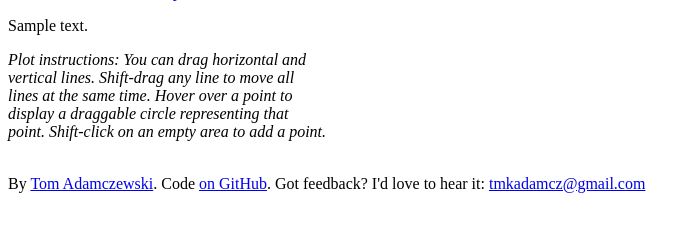
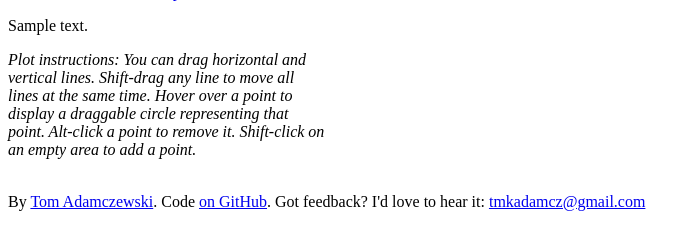
Before and after one commit to tadamcz/make-distribution, a Flask app: template templates/index.html in a window 1280 px wide. Shown: the part 337-587 px from the top of the page, without its empty margins (0-700 px from the left). Run offline with Flask 2, Linux system fonts and the light colour scheme; the template is opened without the code that fills it: values that come from a table or form of the project are taken from there, most other values are stand-ins (such as "Sample title", 1, 10 or a date in 2020); some libraries are stand-ins or nearby versions.

Commit message:
add ability to remove point by alt-click

```diff
--- a/static/plot.js
+++ b/static/plot.js
@@ -163,6 +163,10 @@ for (let i = 0; i < quantiles.length; i++) {
             .on("end", endDragDataPoint)
     )
 }
+for (let i = 0; i < quantiles.length; i++) {
+    DataPointCircles[i].on("click", removePointByClick)
+}
+
 function draggedDataPoint(event,d) {
     i = parseInt(d3.select(this).attr('quantile_index'))
     console.log(i)
@@ -414,3 +418,14 @@ function addPointByClick(event,d){
     display_nb_pairs()
     document.getElementById("dataInputForm").submit()
 }
+
+function removePointByClick(event,d){
+    if (parseInt(document.getElementById("nb_pairs").value)>2) {
+        if (event.altKey) {
+            i = parseInt(d3.select(this).attr('quantile_index'))
+            d3.selectAll("path[quantile_index=  '"+i+"' ].dataPointCross").remove() // remove via JS for immediate visual feedback
+            d3.selectAll("path[quantile_index=  '"+i+"' ].dataPointCircle").remove()
+            removePair(i)
+        }
+    }
+}
--- a/templates/index.html
+++ b/templates/index.html
@@ -67,7 +67,9 @@
         <p><i>Plot instructions: You can drag horizontal and vertical lines.
             Shift-drag any line to move all lines at the same time.
             Hover over a point to display a draggable circle representing that point.
-            Shift-click on an empty area to add a point.</i></p>
+            Alt-click a point to remove it.
+            Shift-click on an empty area to add a point.
+        </i></p>
     {% endif %}
 </div>
 
```
